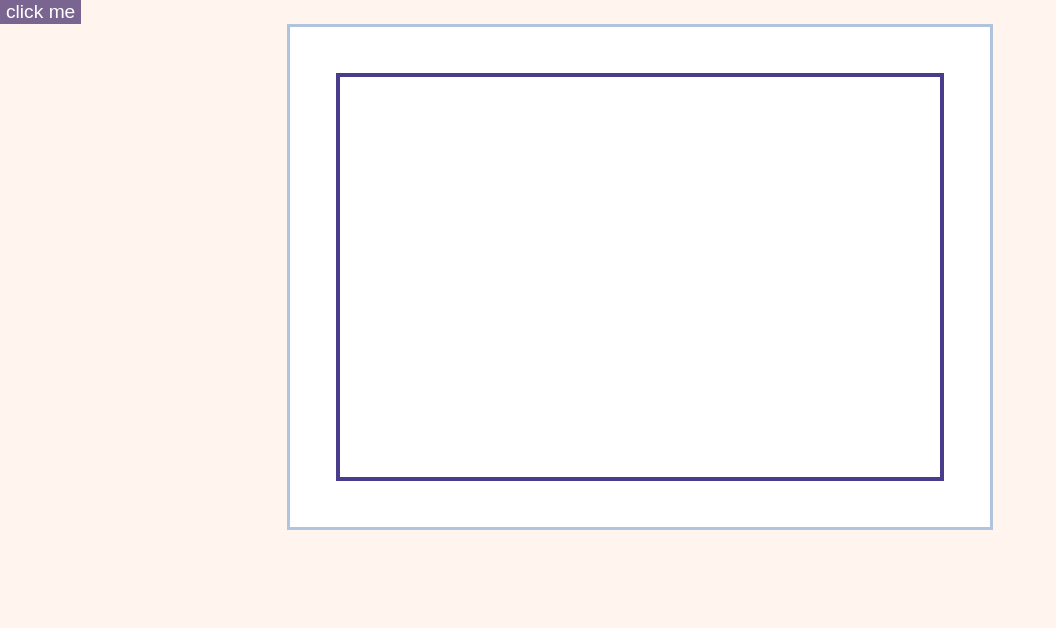
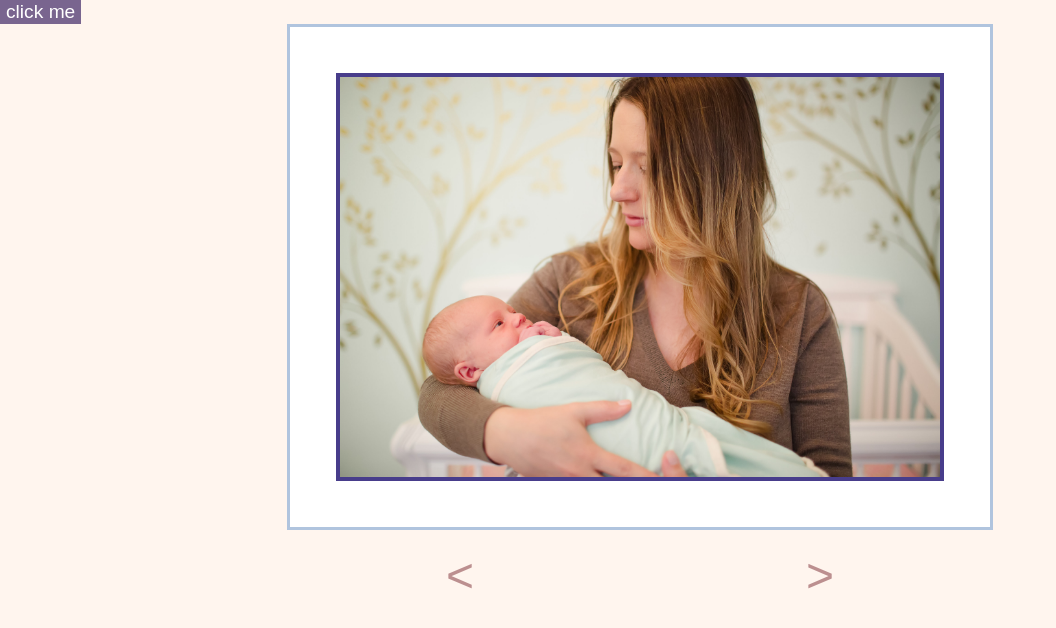
Before and after one commit to MissLiner/dropdown-module, a website built with webpack: page dist/index.html in a window 1280 px wide. Shown: the whole page, without its empty margins (0-1056 px from the left). Built offline with nearby package versions, Linux system fonts and the light colour scheme.

Commit message:
Add, position, and style slider btns

```diff
--- a/src/index.js
+++ b/src/index.js
@@ -28,8 +28,8 @@ pic3.src = nbpic03;
 pic4.src = nbpic04;
 pic5.src = nbpic05;
 
-const picSlider = document.getElementById('pic-slider');
+const slider = document.getElementById('slider');
 
 const sliderPics = [pic1, pic2, pic3, pic4, pic5];
 
-mtImageSlider(picSlider, sliderPics);
+mtImageSlider(slider, sliderPics);
--- a/src/style.css
+++ b/src/style.css
@@ -44,20 +44,27 @@
     margin: auto;
     width: 700px;
 }
-/* #pic-frame-outer {
-    background-color: transparent;
-    border: solid;
-    border-color:peachpuff;
-    border-top-width: 20%;
-    border-bottom-width: 20%;
-    border-left-width: 20%;
-    border-right-width: 20%;
-    width: 100%;
-    height: 100%;
-} */
-#pic-slider {
+#slider {
     display: flex;
     position: absolute;
     height: 400px;
-    z-index: -100;
 }
+.slider-btn {
+    background-color: transparent;
+    border: none;
+    color:rosybrown;
+    font-size: 48px;
+}
+#slider-btn-div {
+    height: auto;
+    left: 150px;
+    position: relative;
+    top: 20px;
+    width: 400px;
+}
+#slider-btn-left {
+    float: left;
+}
+#slider-btn-right {
+    float: right;
+}
```
Also changed, not shown: dist/index.html, dist/main.js.
